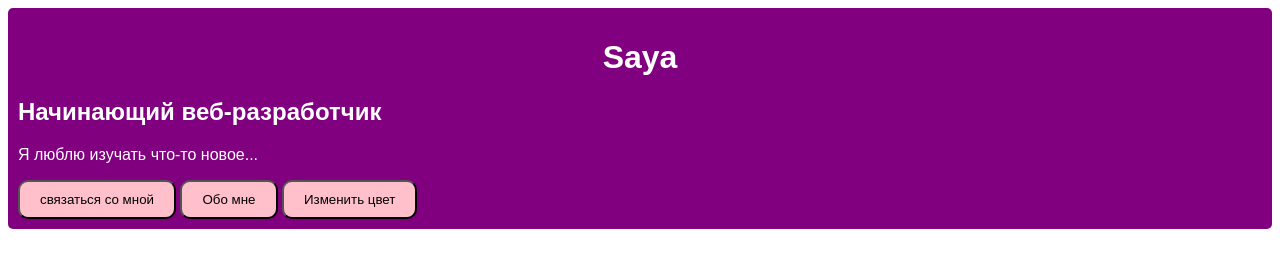
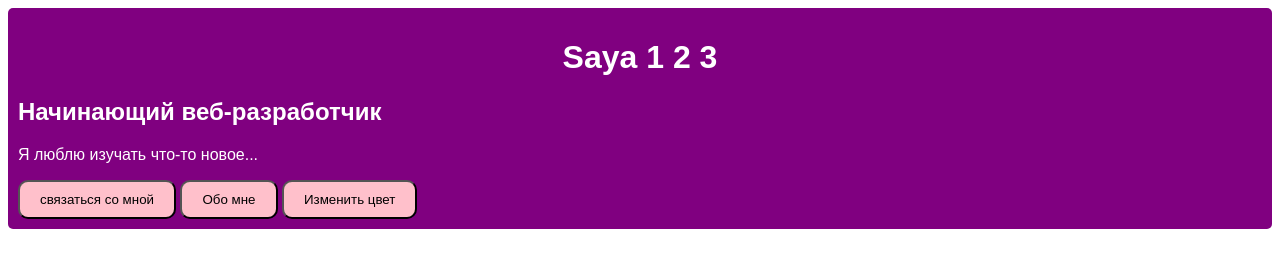
Before and after one commit to sayanurzhigit/firstsite, a plain HTML site: page index.html in a window 1280 px wide. Drawn offline with Linux system fonts and the light colour scheme.

Commit message:
second commit

```diff
--- a/index.html
+++ b/index.html
@@ -1,5 +1,5 @@
 <div class="card">
-<h1> Saya </h1>
+<h1> Saya 1 2 3  </h1>
 <h2> Начинающий веб-разработчик </h2>
 <p id="info">  Я люблю изучать что-то новое... </p>
 <button id="contact"> связаться со мной </button>
```
